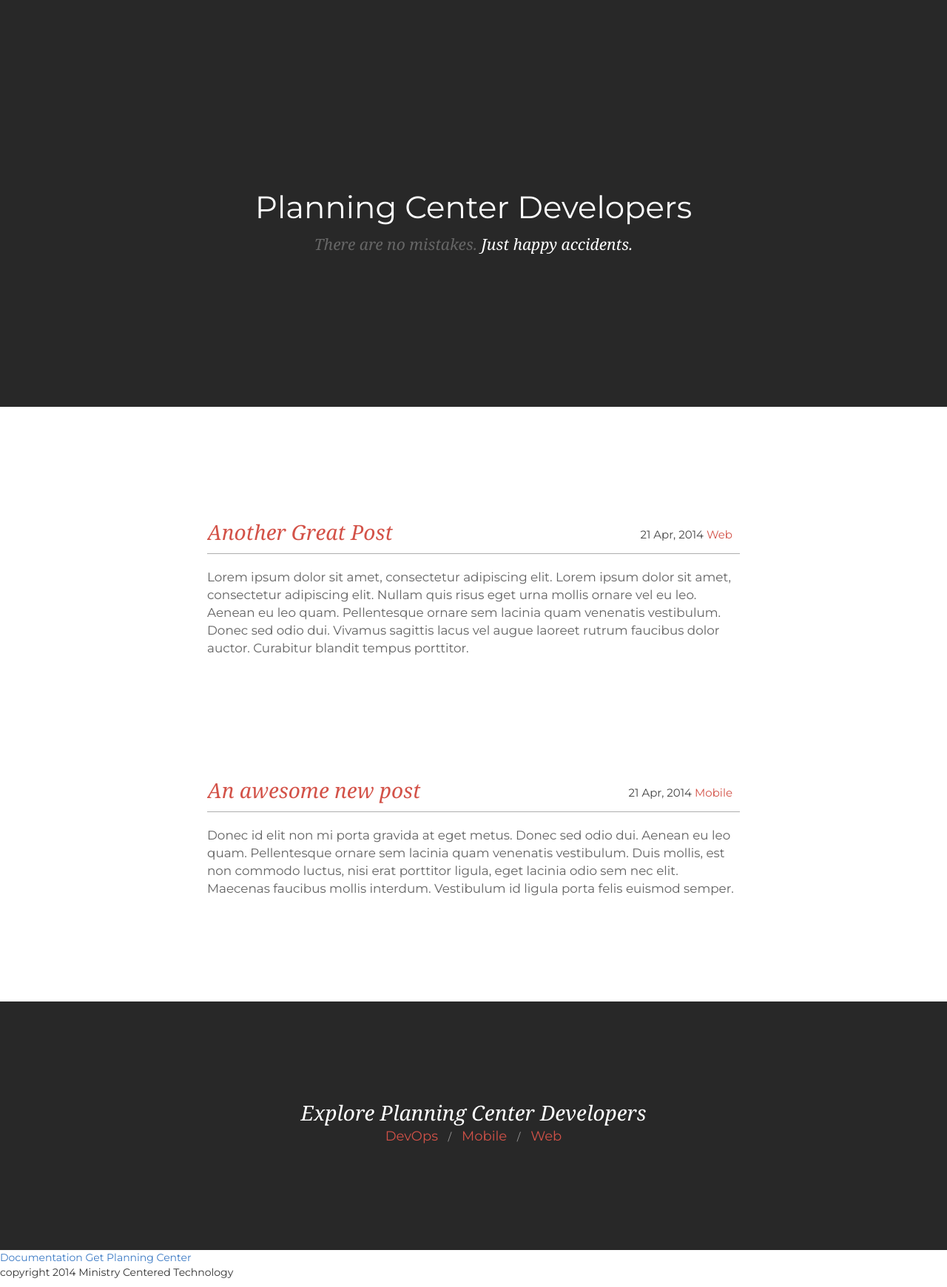
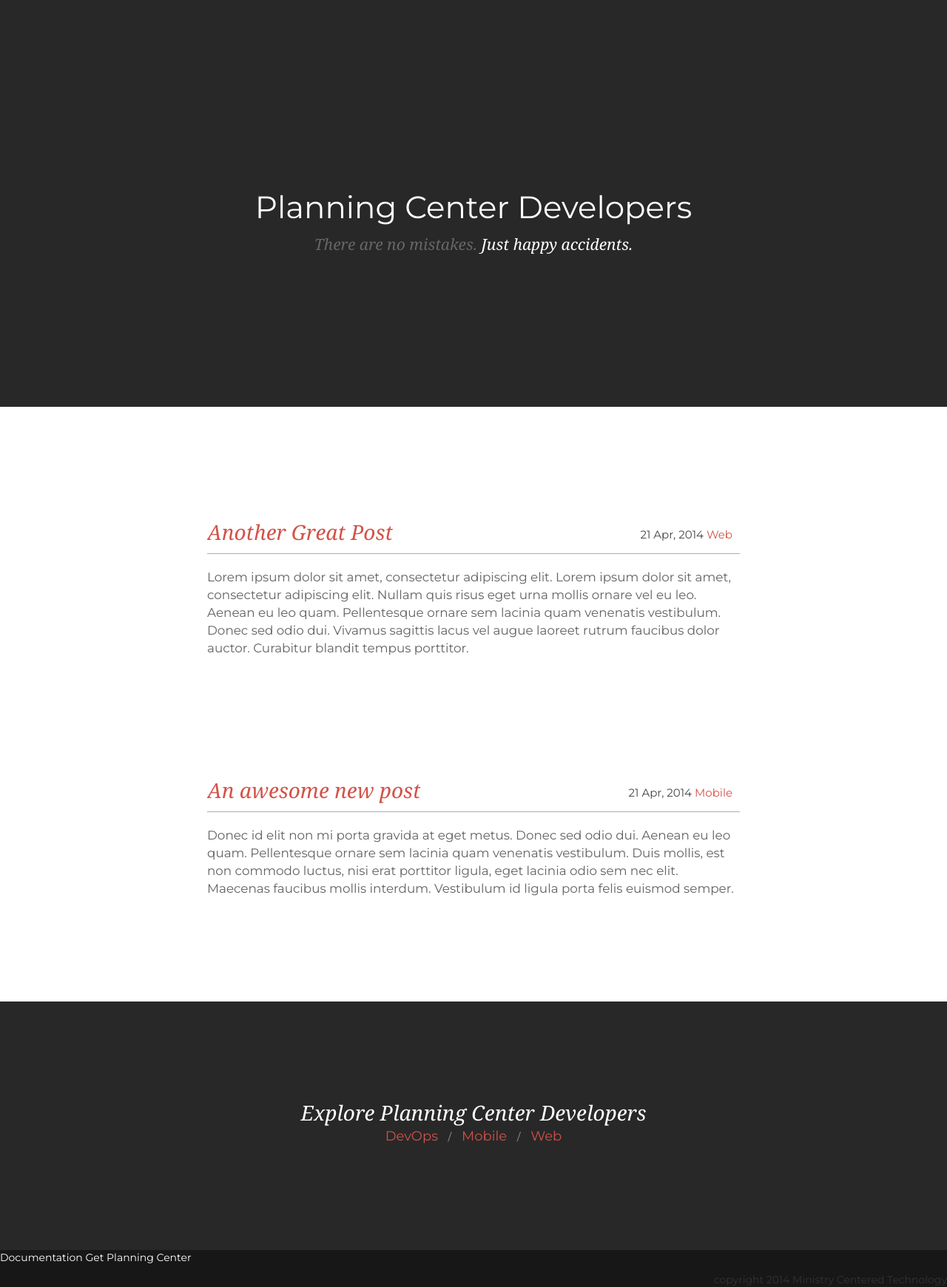
Before and after one commit to planningcenter/developers, a Jekyll site: the page built from index.html, in a window 1280 px wide. Shown: the whole page at 74% size. Built offline with Jekyll 4.4.1, drawn with Linux system fonts in a browser that asks for light colours; Markdown is read by kramdown in place of the engine named in the settings.

Commit message:
footer styles

```diff
--- a/_includes/footer.html
+++ b/_includes/footer.html
@@ -9,9 +9,12 @@
 </ul>
 </div>
 
-<a href="https://github.com/ministrycentered/developers">Documentation</a>
-<a href="http://get.planningcenteronline.com">Get Planning Center</a>
-
+<div class="bottom-footer">
+<ul class="footer-links">
+<li><a href="https://github.com/ministrycentered/developers">Documentation</a></li>
+<li><a href="http://get.planningcenteronline.com">Get Planning Center</a></li>
+</ul>
 <div class="copyright">
   copyright {{ site.time | date: '%Y' }} Ministry Centered Technology
 </div>
+</div>
--- a/assets/css/main.css
+++ b/assets/css/main.css
@@ -159,3 +159,25 @@ body .row
   font-family: Georgia;
   font-style: italic;
 }
+
+.bottom-footer
+{
+  background-color: #171717;
+  overflow: auto;
+}
+
+.bottom-footer .copyright
+{
+  float: right;
+}
+
+.footer-links li
+{
+  display: inline;
+  list-style: none;
+}
+
+.footer-links li a
+{
+  color: #fff;
+}
```
